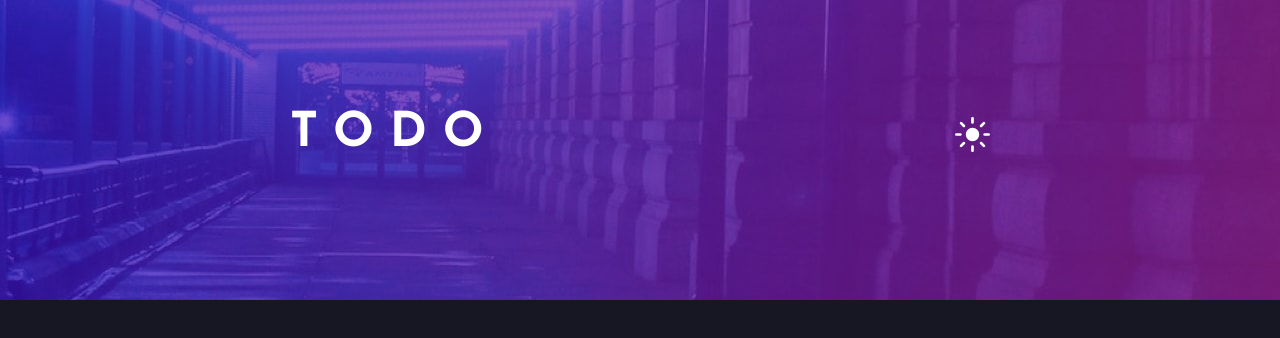
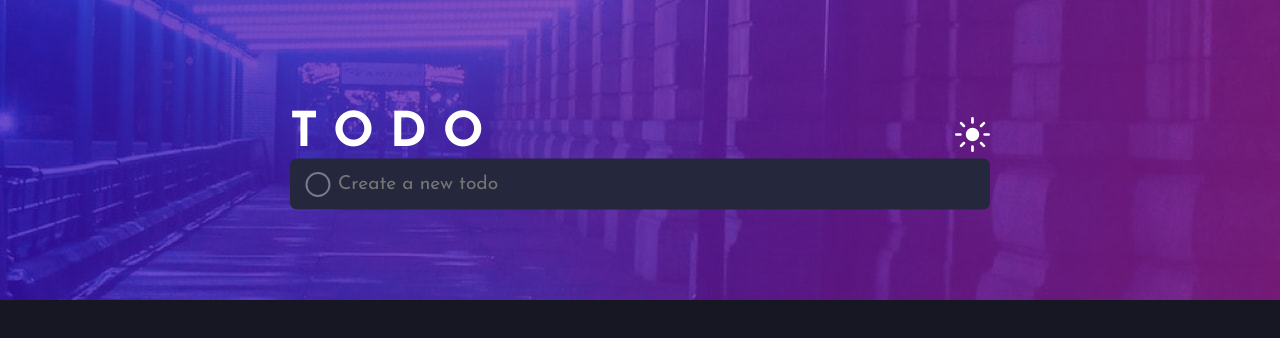
Before and after one commit to alishirani1384/Todo-app, a React (Vite) app: page / in a window 1280 px wide. Shown: the top 338 px of the page. Built offline with nearby package versions, Linux system fonts and the light colour scheme.

Commit message:
added todo input

```diff
--- a/src/App.css
+++ b/src/App.css
@@ -55,6 +55,47 @@ header .container img{
   cursor: pointer;
   width: 35px;
 }
+.todos{
+  max-width: 700px;
+  width: 100%;
+  position: absolute;
+  top: 23%;
+  left: 50%;
+  transform: translate(-50%,-50%);
+}
+.todo-input{
+  max-width: 700px;
+  width: 100%;
+  position: relative;
+}
+.todo-input input{
+  width: 100%;
+  padding: 1rem;
+  padding-left: 3rem;
+  border-radius: 7px;
+  border: none;
+  font-size: 1.2rem;
+  background-color: var(--Very-Dark-Desaturated-Blue);
+  color: white;
+}
+.todo-input input:focus{
+  outline: none;
+}
+.todo-input .mark{
+  border: 2px solid var(--Dark-Grayish-Blue);
+  display: block;
+  position: absolute;
+  top: 50%;
+  left: 4%;
+  transform: translate(-50%,-50%);
+  border-radius: 50%;
+  width: 25px;
+  height: 25px;
+}
+.App[data-theme="light"] input{
+  background-color: white;
+  color: black;
+}
 @media screen and (max-width:700px) {
   header{
     height: 200px;
@@ -75,4 +116,8 @@ header .container img{
   header .container img{
     width: 30px;
   }
+  .todos{
+    top: 13%;
+    padding: 0 1rem;
+  }
 }
--- a/src/App.jsx
+++ b/src/App.jsx
@@ -1,6 +1,7 @@
 import { createContext, useEffect, useState } from 'react';
 import './App.css';
 import TodoHeader from './components/TodoHeader';
+import Todos from './components/Todos';
 
 export const ThemeContext = createContext(null);
 
@@ -12,7 +13,8 @@ function App() {
   return (
     <ThemeContext.Provider value={{theme,setTheme}}>
       <div className="App" data-theme={theme}>
-      <TodoHeader/>
+        <TodoHeader />
+        <Todos/>
     </div>
     </ThemeContext.Provider>
   )
--- /dev/null
+++ b/src/components/TodoInput.jsx
@@ -0,0 +1,13 @@
+import React from 'react'
+
+function TodoInput() {
+  return (
+      <div className="todo-input">
+          <div className='mark'>
+          </div>
+          <input type="text" placeholder='Create a new todo' />
+    </div>
+  )
+}
+
+export default TodoInput
--- /dev/null
+++ b/src/components/Todos.jsx
@@ -0,0 +1,12 @@
+import React from 'react'
+import TodoInput from './TodoInput'
+
+function Todos() {
+  return (
+      <div className='todos'>
+          <TodoInput/>
+      </div>
+  )
+}
+
+export default Todos
```
Also changed, not shown: src/components/TodoList.jsx (added, +11 -0 lines).
